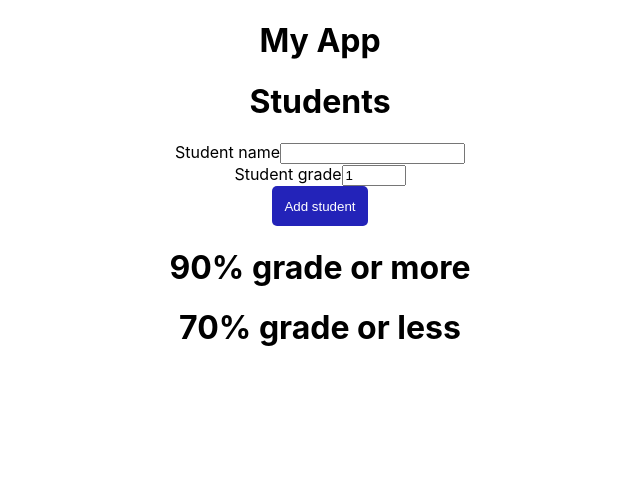
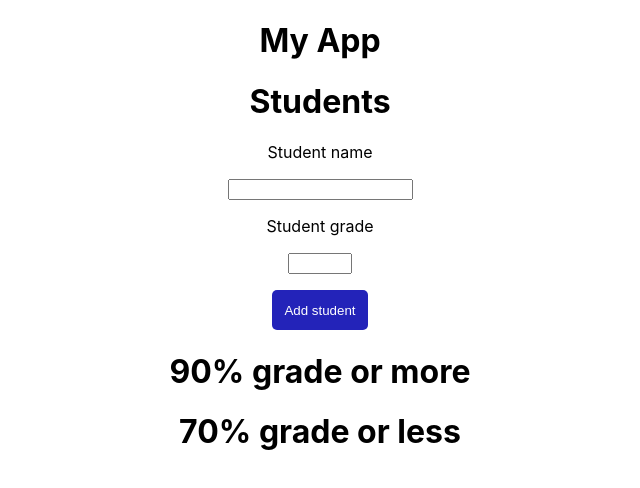
Before and after one commit to alberto-2-garcia/react-typescript-masterclass, a React (Create React App) app: page / in a window 1280 px wide. Shown: the top 488 px of the page, without its empty margins (320-960 px from the left). Built offline with nearby package versions, Linux system fonts and the light colour scheme.

Commit message:
Added input error management

```diff
--- a/src/components/InputText/index.tsx
+++ b/src/components/InputText/index.tsx
@@ -1,11 +1,15 @@
 import React from 'react'
+import './style.scss';
 import { InputTextProps } from './interface'
 
-export const InputText: React.FC<InputTextProps> = ({ value, labelText, name, onChange, type, min, max }) => {
+export const InputText: React.FC<InputTextProps> = ({ value, labelText, name, onChange, type, hasError, min, max }) => {
   return (
     <div>
-      <label htmlFor={name}>{labelText}</label>
+      <p>
+        <label htmlFor={name}>{labelText}</label>
+      </p>
       <input id={name} value={value} name={name} onChange={onChange} type={type} min={min} max={max} />
+      {hasError && <p className='errorMessage'>Missing field</p>}
     </div>
   )
 }
--- a/src/components/InputText/interface.ts
+++ b/src/components/InputText/interface.ts
@@ -5,5 +5,6 @@ export interface InputTextProps {
   labelText: string;
   min?: any;
   max?: any;
+  hasError: boolean;
   onChange(event: any): void;
 }
--- /dev/null
+++ b/src/components/InputText/style.scss
@@ -0,0 +1,7 @@
+.errorMessage {
+  color: #d11c1c;
+}
+
+div {
+  margin: 1rem 0;
+}
--- a/src/components/StudentManager/index.tsx
+++ b/src/components/StudentManager/index.tsx
@@ -1,5 +1,5 @@
 import React, { Component } from 'react'
-import { StudentManagerProps, StudentManagerState } from './interface';
+import { InputError, StudentManagerProps, StudentManagerState } from './interface';
 
 import { InputText } from '../InputText';
 import { Button } from '../Button';
@@ -12,15 +12,24 @@ export default class UserManager extends Component<StudentManagerProps, StudentM
 
     this.state = {
       name: '',
-      grade: 1
+      grade: '',
+      hasError: {
+        name: false,
+        grade: false
+      }
     }
   }
 
   handleChangeEvent = (event: React.ChangeEvent<HTMLInputElement | HTMLSelectElement | HTMLTextAreaElement>) => {
     const { value, name } = event.currentTarget;
 
+    const hasError: InputError = {...this.state.hasError};
+
+    hasError[name as keyof InputError] = false;
+
     this.setState({
       [name]: value,
+      hasError
     } as unknown as StudentManagerState);
   }
 
@@ -38,12 +47,21 @@ export default class UserManager extends Component<StudentManagerProps, StudentM
     console.log(name, grade);
     if (name && grade) {
       updateStudent({name, grade});
-      this.setState({name: '', grade: 1});
+      this.setState({name: '', grade: ''});
+    } else {
+      const nameError = !name;
+      const gradeError = !grade;
+
+      console.log(nameError, gradeError);
+
+
+      this.setState({hasError: {name: nameError, grade: gradeError}})
     }
   }
 
   render() {
-    const { name, grade } = this.state;
+    const { name, grade, hasError } = this.state;
+    const { name: nameError, grade: gradeError } = hasError;
 
     return (
       <div>
@@ -53,8 +71,8 @@ export default class UserManager extends Component<StudentManagerProps, StudentM
             <>
               <UserList students={studentList.students} />
               <form onSubmit={(event) => this.handleSumbitEvent(event, studentList.updateStudent)}>
-                <InputText labelText='Student name' type='text' name='name' value={name} onChange={this.handleChangeEvent} />
-                <InputText labelText='Student grade' type='number' name='grade' value={grade} onChange={this.handleChangeEvent} min={1} max={100} />
+                <InputText hasError={nameError} labelText='Student name' type='text' name='name' value={name} onChange={this.handleChangeEvent} />
+                <InputText hasError={gradeError} labelText='Student grade' type='number' name='grade' value={grade} onChange={this.handleChangeEvent} min={1} max={100} />
                 <Button type='primary' callback={undefined} > Add student </Button>
               </form>
             </>
```
Also changed, not shown: src/components/StudentManager/interface.ts (+9 -1 lines).
